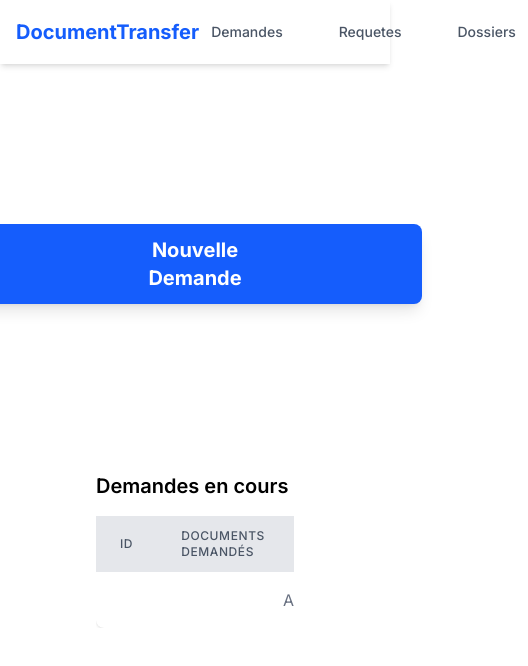
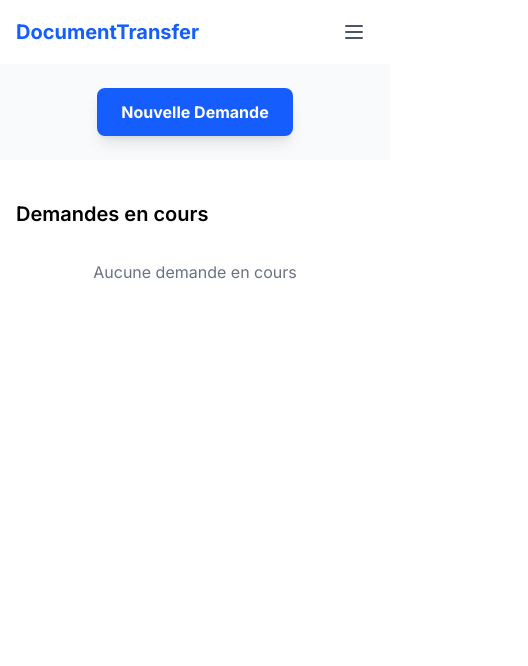
Before and after one commit to scaraude/Documo, a Next.js app: page / in a window 390 px wide. Shown: the top 666 px of the page, 528 px wide, since content can reach past the window. Built offline with nearby package versions, Linux system fonts and the light colour scheme.

Commit message:
make it responsive

```diff
--- a/app/page.tsx
+++ b/app/page.tsx
@@ -1,19 +1,19 @@
 import { ActionSection, RequestsList } from '@/components'
 
 export default function Home() {
-
   return (
-    <div className="min-h-screen flex flex-col p-18">
-      {/* Top half container */}
-      <div className="flex sm:flex-row">
-        {/* Top left quarter - Image and text */}
-
-        {/* Top right quarter - New request button */}
-        <ActionSection />
+    <div className="min-h-screen flex flex-col">
+      {/* Call to action section */}
+      <div className="w-full bg-gray-50">
+        <div className="max-w-7xl mx-auto">
+          <ActionSection />
+        </div>
       </div>
 
-      {/* Bottom half - Logs */}
-      <RequestsList />
+      {/* Requests list section */}
+      <div className="flex-1 max-w-7xl mx-auto w-full">
+        <RequestsList />
+      </div>
     </div>
   )
 }
--- a/components/ActionSection.tsx
+++ b/components/ActionSection.tsx
@@ -1,10 +1,13 @@
 import Link from 'next/link'
 
-export const ActionSection = () =>
-    <div className="w-full flex-1 h-64 sm:h-auto flex items-center justify-center p-6">
-        <Link href="/nouvelle-requete">
-            <button className="bg-blue-600 hover:bg-blue-700 text-white font-bold py-3 px-45 text-xl rounded-lg shadow-lg transition duration-300 ease-in-out transform hover:scale-105">
-                Nouvelle Demande
-            </button>
-        </Link>
-    </div>
+export const ActionSection = () => {
+    return (
+        <div className="w-full flex-1 py-6 sm:py-8 md:py-12 lg:h-64 flex items-center justify-center px-4 sm:px-6">
+            <Link href="/nouvelle-requete">
+                <button className="w-full sm:w-auto bg-blue-600 hover:bg-blue-700 text-white font-bold py-3 px-6 sm:px-8 md:px-10 text-base sm:text-lg md:text-xl rounded-lg shadow-lg transition duration-300 ease-in-out transform hover:scale-105">
+                    Nouvelle Demande
+                </button>
+            </Link>
+        </div>
+    )
+}
--- a/components/Navbar.tsx
+++ b/components/Navbar.tsx
@@ -1,32 +1,78 @@
+'use client'
 import Link from 'next/link'
+import { useState } from 'react'
+
+const navLinks = [
+    { href: '/', label: 'Demandes' },
+    { href: '/requetes', label: 'Requetes' },
+    { href: '/dossiers', label: 'Dossiers' }
+]
 
 export const Navbar = () => {
+    const [isMenuOpen, setIsMenuOpen] = useState(false)
+
+    const toggleMenu = () => setIsMenuOpen(!isMenuOpen)
+
     return (
         <nav className="bg-white shadow-md">
             <div className="max-w-7xl mx-auto px-4 sm:px-6 lg:px-8">
                 <div className="flex justify-between h-16">
+                    {/* Logo */}
                     <Link href="/" className="flex items-center">
                         <span className="text-xl font-bold text-blue-600">DocumentTransfer</span>
                     </Link>
 
-                    <div className="flex items-center space-x-8">
-                        <Link href="/"
-                            className="text-gray-600 hover:text-blue-600 px-3 py-2 rounded-md text-sm font-medium">
-                            Demandes
-                        </Link>
+                    {/* Desktop navigation */}
+                    <div className="hidden md:flex items-center space-x-8">
+                        {navLinks.map(link => (
+                            <Link
+                                key={link.href}
+                                href={link.href}
+                                className="text-gray-600 hover:text-blue-600 px-3 py-2 rounded-md text-sm font-medium"
+                            >
+                                {link.label}
+                            </Link>
+                        ))}
+                    </div>
 
-                        <Link href="/requetes"
-                            className="text-gray-600 hover:text-blue-600 px-3 py-2 rounded-md text-sm font-medium">
-                            Requetes
-                        </Link>
+                    {/* Mobile menu button */}
+                    <button
+                        className="md:hidden p-2 rounded-md text-gray-600 hover:text-blue-600 hover:bg-gray-100 focus:outline-none"
+                        aria-expanded={isMenuOpen}
+                        onClick={toggleMenu}
+                    >
+                        <svg
+                            className="h-6 w-6"
+                            fill="none"
+                            viewBox="0 0 24 24"
+                            stroke="currentColor"
+                        >
+                            {isMenuOpen
+                                ? <path strokeLinecap="round" strokeLinejoin="round" strokeWidth={2} d="M6 18L18 6M6 6l12 12" />
+                                : <path strokeLinecap="round" strokeLinejoin="round" strokeWidth={2} d="M4 6h16M4 12h16M4 18h16" />
+                            }
+                        </svg>
+                    </button>
+                </div>
+            </div>
 
-                        <Link href="/dossiers"
-                            className="text-gray-600 hover:text-blue-600 px-3 py-2 rounded-md text-sm font-medium">
-                            Dossiers
-                        </Link>
+            {/* Mobile menu */}
+            {isMenuOpen && (
+                <div className="md:hidden border-t">
+                    <div className="px-2 pt-2 pb-3 space-y-1">
+                        {navLinks.map(link => (
+                            <Link
+                                key={link.href}
+                                href={link.href}
+                                className="block text-gray-600 hover:text-blue-600 hover:bg-gray-50 px-3 py-2 rounded-md text-base font-medium"
+                                onClick={toggleMenu}
+                            >
+                                {link.label}
+                            </Link>
+                        ))}
                     </div>
                 </div>
-            </div>
-        </nav >
+            )}
+        </nav>
     )
 }
--- a/components/RequestsList.tsx
+++ b/components/RequestsList.tsx
@@ -4,7 +4,6 @@ import { useDocumentRequest } from '@/hooks'
 import type { DocumentRequest } from '../hooks/types';
 import { useEffect } from 'react';
 import { checkNotificationResponse } from '@/utils/notification';
-
 
 export const RequestsList = () => {
     const { requests, isLoaded, deleteRequest, updateRequestStatus } = useDocumentRequest();
@@ -49,6 +48,16 @@ export const RequestsList = () => {
         }
     }
 
+    const getStatusText = (status: DocumentRequest['status']) => {
+        switch (status) {
+            case 'pending': return 'En attente';
+            case 'accepted': return 'Accepté';
+            case 'rejected': return 'Refusé';
+            case 'completed': return 'Complété';
+            default: return status;
+        }
+    }
+
     const formatDate = (date: Date) => {
         return new Date(date).toLocaleDateString('fr-FR', {
             day: 'numeric',
@@ -63,10 +72,57 @@ export const RequestsList = () => {
         return <div className="flex-1 p-6 py-20">Chargement...</div>
     }
 
+    // Card view for mobile
+    const RequestCard = ({ request }: { request: DocumentRequest }) => (
+        <div className="bg-white rounded-lg shadow-md p-4 mb-4">
+            <div className="flex justify-between items-center mb-2">
+                <h3 className="font-medium">ID: {request.civilId}</h3>
+                <span className={`px-2 inline-flex text-xs leading-5 font-semibold rounded-full ${getStatusBadgeClasses(request.status)}`}>
+                    {getStatusText(request.status)}
+                </span>
+            </div>
+            <div className="mb-2">
+                <h4 className="text-sm font-medium text-gray-500">Documents demandés:</h4>
+                <ul className="list-disc list-inside">
+                    {request.requestedDocuments.map((doc, index) => (
+                        <li key={index} className="text-sm text-gray-600">{doc}</li>
+                    ))}
+                </ul>
+            </div>
+            <div className="text-xs text-gray-500 mb-2">
+                <div>Créé le: {formatDate(request.createdAt)}</div>
+                <div>Expire le: {formatDate(request.expiresAt)}</div>
+            </div>
+            <div className="flex justify-end">
+                <button
+                    onClick={() => handleDelete(request.id)}
+                    className="text-red-700 hover:text-red-950 text-sm"
+                >
+                    Supprimer
+                </button>
+            </div>
+        </div>
+    );
+
     return (
-        <div className="flex-1 p-6 py-20">
+        <div className="flex-1 p-4 md:p-6 py-10 md:py-20">
             <h2 className="text-xl font-semibold mb-4">Demandes en cours</h2>
-            <div className="overflow-x-auto">
+
+            {/* Mobile card view */}
+            <div className="md:hidden">
+                {requests.length === 0 ? (
+                    <div className="text-center text-gray-500 py-4">
+                        Aucune demande en cours
+                    </div>
+                ) : (
+                    requests.map((request) => (
+                        <RequestCard key={request.id} request={request} />
+                    ))
+                )}
+            </div>
+
+            {/* Desktop table view */}
+            <div className="hidden md:block overflow-x-auto">
                 <table className="w-full bg-white rounded-lg shadow">
                     <thead>
                         <tr className="bg-gray-200">
@@ -109,10 +165,7 @@ export const RequestsList = () => {
                                     </td>
                                     <td className="px-6 py-4 whitespace-nowrap">
                                         <span className={`px-2 inline-flex text-xs leading-5 font-semibold rounded-full ${getStatusBadgeClasses(request.status)}`}>
-                                            {request.status === 'pending' ? 'En attente' :
-                                                request.status === 'accepted' ? 'Accepté' :
-                                                    request.status === 'rejected' ? 'Refusé' :
-                                                        'Complété'}
+                                            {getStatusText(request.status)}
                                         </span>
                                     </td>
                                     <td className="px-6 py-4 whitespace-nowrap">
```
